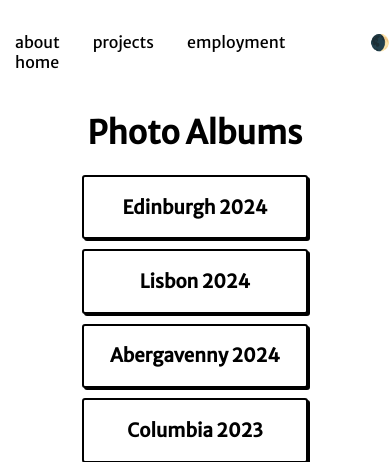
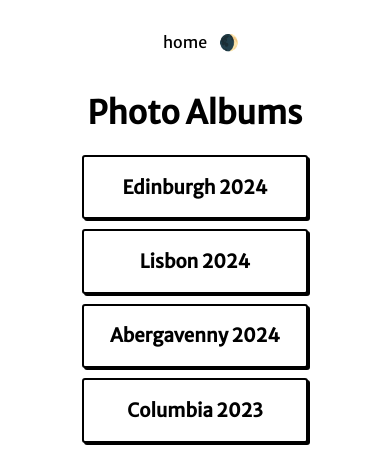
Before and after one commit to theobaur13/theobaur.co.uk-flask, a Flask app: page /albums in a window 390 px wide. Shown: the top 462 px of the page. Run offline with Flask 3, Linux system fonts and the light colour scheme.

Commit message:
redesigned navbar to work better on mobile

```diff
--- a/app/static/css/style.css
+++ b/app/static/css/style.css
@@ -732,6 +732,11 @@ footer a{
 }
 
 @media all and (max-width: 560px) {
+    .navbar ul li{
+        padding-left: 12px;
+        padding-right: 12px;
+    }
+
     .socials {
         padding-top: 15px;
         padding-bottom: 15px;
@@ -792,10 +797,10 @@ footer a{
 }
 
 @media all and (max-width: 400px){
-    .navbar ul li{
+    /* .navbar ul li{
         padding-left: 15px;
         padding-right: 15px;
-    }
+    } */
 }
 
 @media all and (min-width: 2160px){
--- a/app/templates/album.html
+++ b/app/templates/album.html
@@ -3,9 +3,6 @@
 
 <div class="navbar">
     <ul>
-        <li><a href="{{ url_for('index') }}#about">about</a></li>
-        <li><a href="{{ url_for('index') }}#projects">projects</a></li>
-        <li><a href="{{ url_for('index') }}#employment">employment</a></li>
         <li><a href="{{ url_for('index') }}">home</a></li>
         <li><a href="{{ url_for('albums') }}">gallery</a></li>
     </ul>
--- a/app/templates/albums.html
+++ b/app/templates/albums.html
@@ -3,9 +3,6 @@
 
 <div class="navbar">
     <ul>
-        <li><a href="{{ url_for('index') }}#about">about</a></li>
-        <li><a href="{{ url_for('index') }}#projects">projects</a></li>
-        <li><a href="{{ url_for('index') }}#employment">employment</a></li>
         <li><a href="{{ url_for('index') }}">home</a></li>
     </ul>
     <div style="cursor: pointer;" id="dark-mode-toggle">🌒</div>
```
